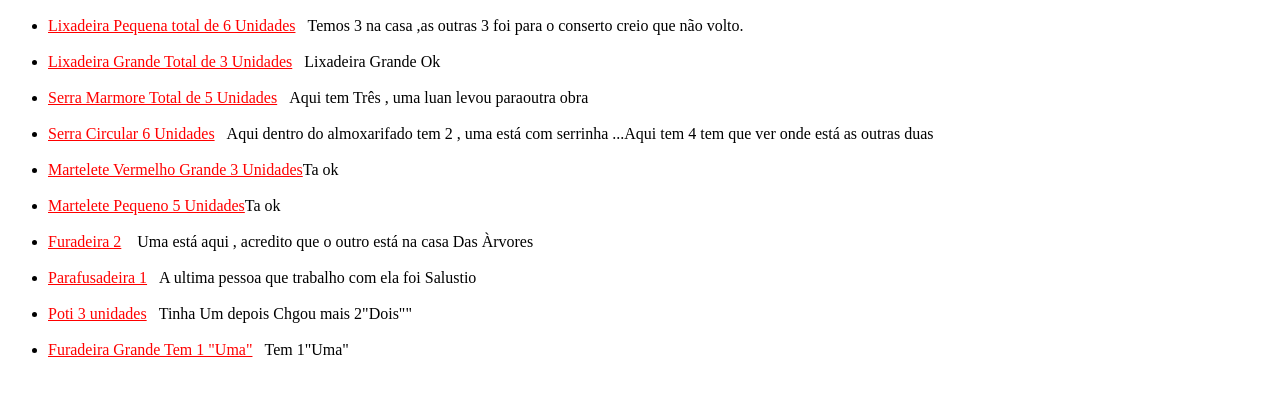
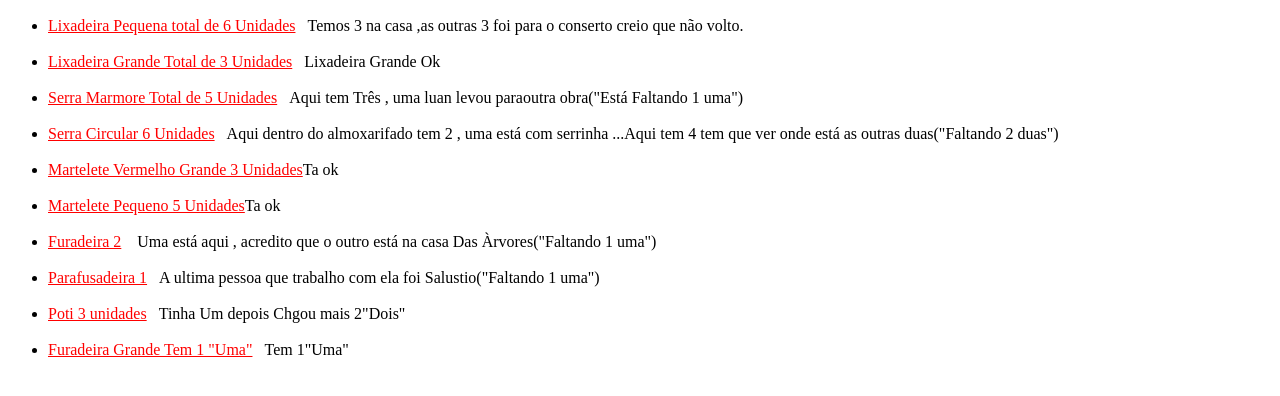
Before and after one commit to MarcosVinicius007/ListaLuan, a plain HTML site: page index.html in a window 1280 px wide. Shown: the part 80-476 px from the top of the page. Drawn offline with Linux system fonts and the light colour scheme.

Commit message:
Update index.html

```diff
--- a/index.html
+++ b/index.html
@@ -22,20 +22,20 @@
         <br>
         <li><u>Lixadeira Grande Total de 3 Unidades</u>&nbsp;&nbsp;&nbsp;Lixadeira Grande Ok</li>
         <br>
-        <li><u> Serra Marmore Total de 5 Unidades</u>&nbsp;&nbsp;&nbsp;Aqui tem Três , uma luan levou paraoutra obra</li>
+        <li><u> Serra Marmore Total de 5 Unidades</u>&nbsp;&nbsp;&nbsp;Aqui tem Três , uma luan levou paraoutra obra("Está Faltando 1 uma")</li>
         <br>
-        <li><u>   Serra Circular 6 Unidades</u>&nbsp;&nbsp;&nbsp;Aqui dentro do almoxarifado tem 2 , uma está com serrinha ...Aqui tem 4 tem que ver onde está as outras duas</li>
+        <li><u>   Serra Circular 6 Unidades</u>&nbsp;&nbsp;&nbsp;Aqui dentro do almoxarifado tem 2 , uma está com serrinha ...Aqui tem 4 tem que ver onde está as outras duas("Faltando 2 duas")</li>
         <br>
         <li><u>   Martelete Vermelho Grande 3 Unidades</u>Ta ok</li>
         <br>
         <li><u>Martelete Pequeno 5 Unidades</u>Ta ok</li>
         <br>
-        <li><u>Furadeira 2</u> &nbsp;&nbsp;&nbsp;Uma está aqui , acredito que o outro está na casa Das Àrvores
+        <li><u>Furadeira 2</u> &nbsp;&nbsp;&nbsp;Uma está aqui , acredito que o outro está na casa Das Àrvores("Faltando 1 uma")
         </li>
         <br>
-         <li><u>Parafusadeira 1</u>&nbsp;&nbsp;&nbsp;A ultima pessoa que trabalho com ela foi Salustio</li>
+         <li><u>Parafusadeira 1</u>&nbsp;&nbsp;&nbsp;A ultima pessoa que trabalho com ela foi Salustio("Faltando 1 uma")</li>
         <br>
-        <li><u>Poti 3 unidades</u>&nbsp;&nbsp;&nbsp;Tinha Um depois Chgou mais 2"Dois""</li>
+        <li><u>Poti 3 unidades</u>&nbsp;&nbsp;&nbsp;Tinha Um depois Chgou mais 2"Dois"</li>
         <br>
         <li><u>Furadeira Grande Tem 1 "Uma"</u>&nbsp;&nbsp;&nbsp;Tem 1"Uma"</li>
 
```
